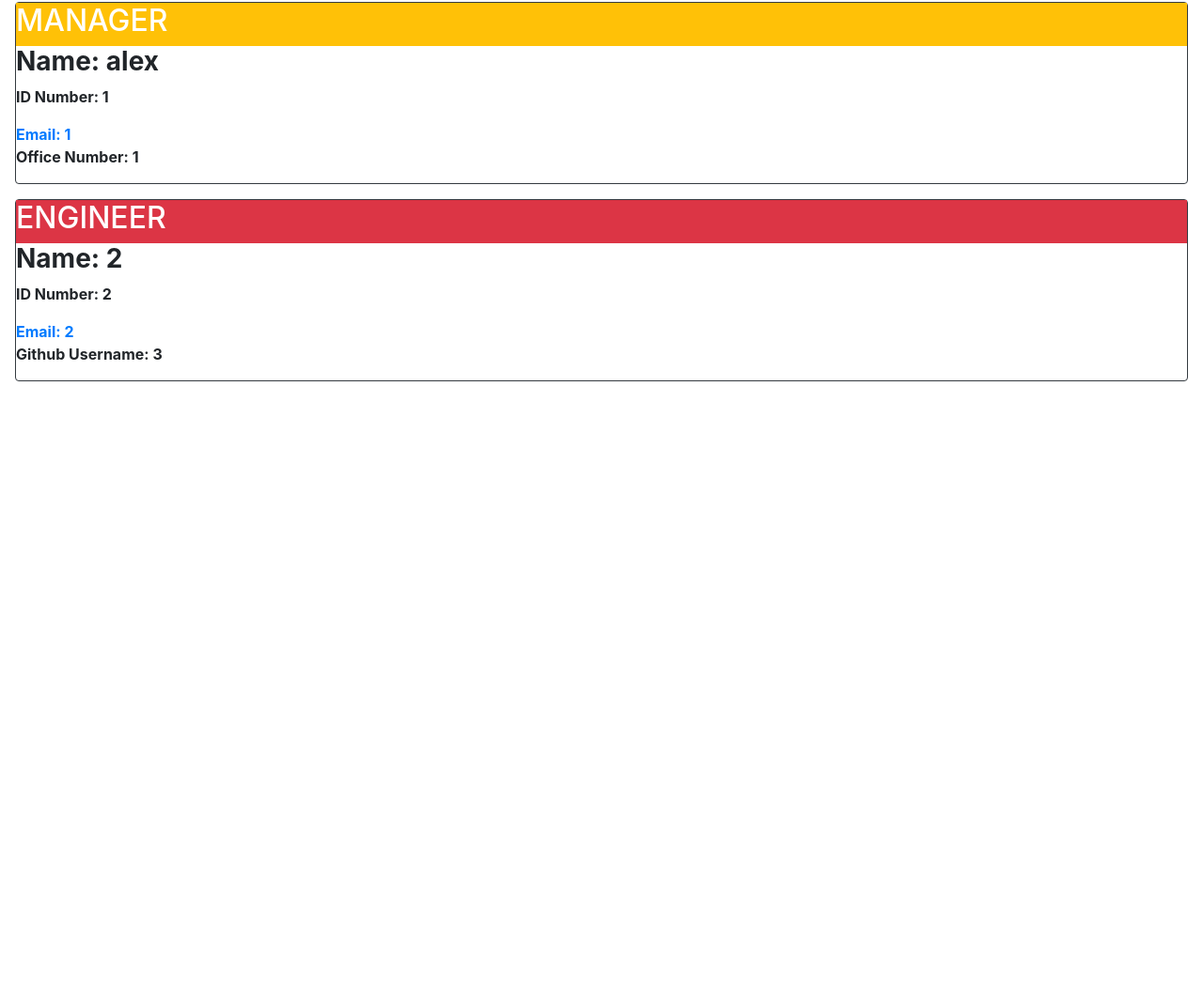
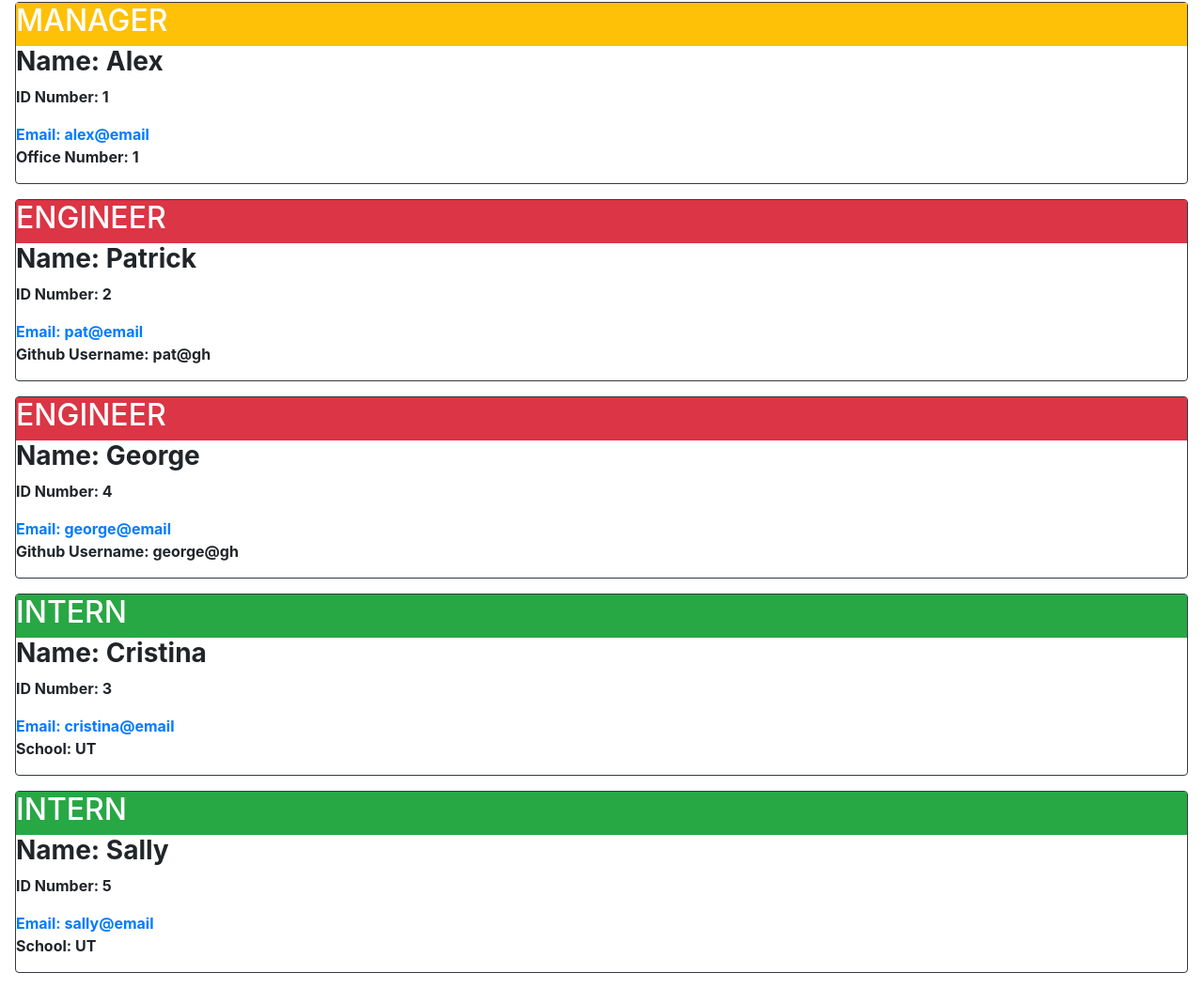
Before and after one commit to alu1868/Challenge-8-Team-Generator, a website: page dist/index.html in a window 1280 px wide. Shown: the part 64-1116 px from the top of the page at 94% size. Before the commit the page ends 800 px from the top, so only its background shows below. Drawn offline with nearby package versions, Linux system fonts and the light colour scheme.

Commit message:
fixed readme + npm init

```diff
--- a/dist/index.html
+++ b/dist/index.html
@@ -24,9 +24,9 @@
                     </div>
 
                     <div>
-                        <h3 class="font-weight-bold">Name: alex</h3>
+                        <h3 class="font-weight-bold">Name: Alex</h3>
                         <p class="font-weight-bold">ID Number: 1</p>
-                        <a class="font-weight-bold" href="mailto:1">Email: 1</a>
+                        <a class="font-weight-bold" href="mailto:alex@email">Email: alex@email</a>
                         <p class="font-weight-bold">Office Number: 1</p>
                     </div>
 
@@ -40,10 +40,58 @@
                     </div>
 
                     <div>
-                        <h3 class="font-weight-bold">Name: 2</h3>
+                        <h3 class="font-weight-bold">Name: Patrick</h3>
                         <p class="font-weight-bold">ID Number: 2</p>
-                        <a class="font-weight-bold" href="mailto:2">Email: 2</a>
-                        <p class="font-weight-bold">Github Username: 3</p>
+                        <a class="font-weight-bold" href="mailto:pat@email">Email: pat@email</a>
+                        <p class="font-weight-bold">Github Username: pat@gh</p>
+                    </div>
+
+                </div>
+            </div>
+
+            <div>
+                <div class="m-3 border border-dark card rounded">
+                    <div class="bg-danger">
+                        <h2 class="text-white">ENGINEER</h2>
+                    </div>
+
+                    <div>
+                        <h3 class="font-weight-bold">Name: George</h3>
+                        <p class="font-weight-bold">ID Number: 4</p>
+                        <a class="font-weight-bold" href="mailto:george@email">Email: george@email</a>
+                        <p class="font-weight-bold">Github Username: george@gh</p>
+                    </div>
+
+                </div>
+            </div>
+
+            <div>
+                <div class="m-3 border border-dark card rounded">
+                    <div class="bg-success">
+                        <h2 class="text-white">INTERN</h2>
+                    </div>
+
+                    <div>
+                        <h3 class="font-weight-bold">Name: Cristina</h3>
+                        <p class="font-weight-bold">ID Number: 3</p>
+                        <a class="font-weight-bold" href="mailto:cristina@email">Email: cristina@email</a>
+                        <p class="font-weight-bold">School: UT</p>
+                    </div>
+
+                </div>
+            </div>
+
+            <div>
+                <div class="m-3 border border-dark card rounded">
+                    <div class="bg-success">
+                        <h2 class="text-white">INTERN</h2>
+                    </div>
+
+                    <div>
+                        <h3 class="font-weight-bold">Name: Sally</h3>
+                        <p class="font-weight-bold">ID Number: 5</p>
+                        <a class="font-weight-bold" href="mailto:sally@email">Email: sally@email</a>
+                        <p class="font-weight-bold">School: UT</p>
                     </div>
 
                 </div>
```
Also changed, not shown: package.json (+23 -1 lines), README.MD, 1 other file.
